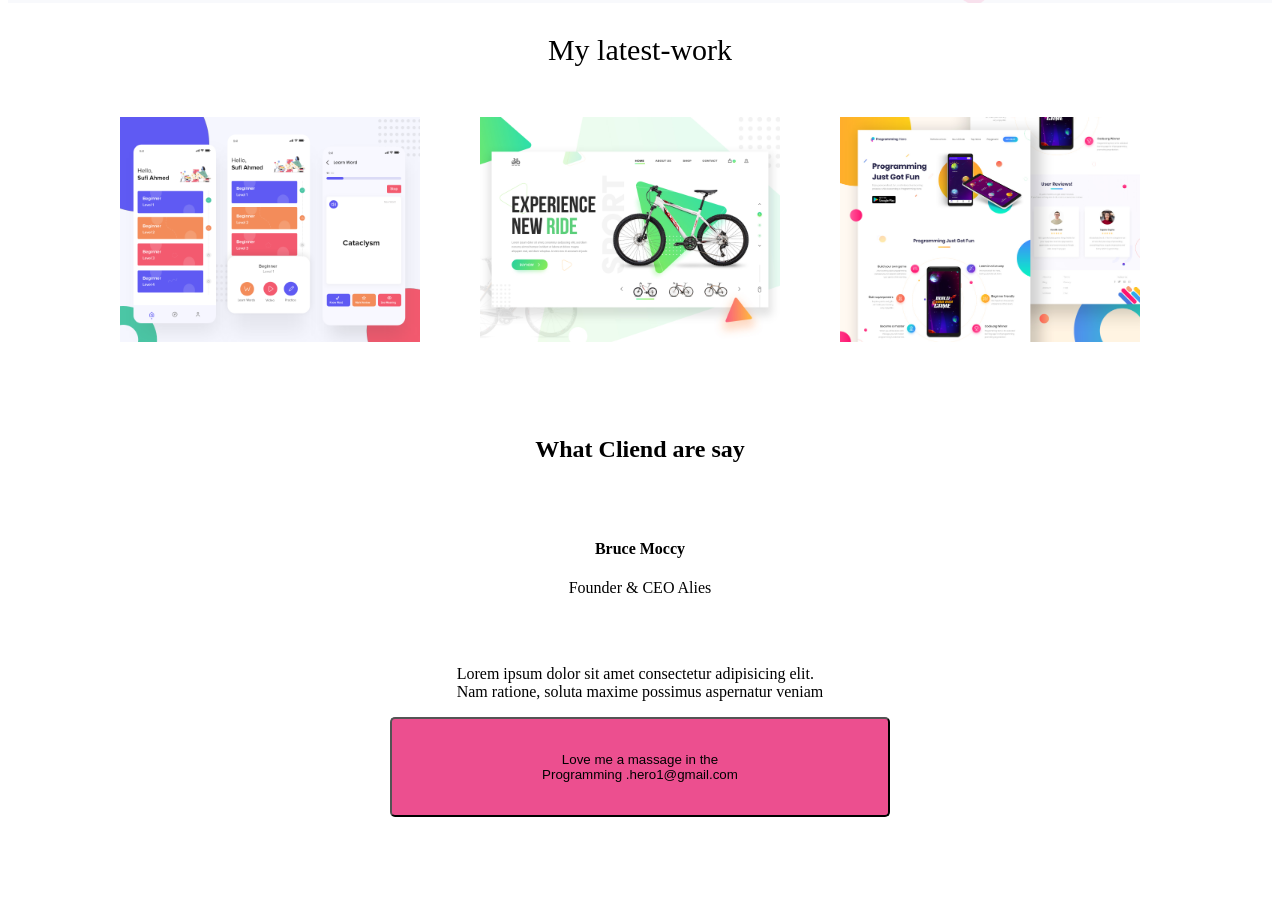
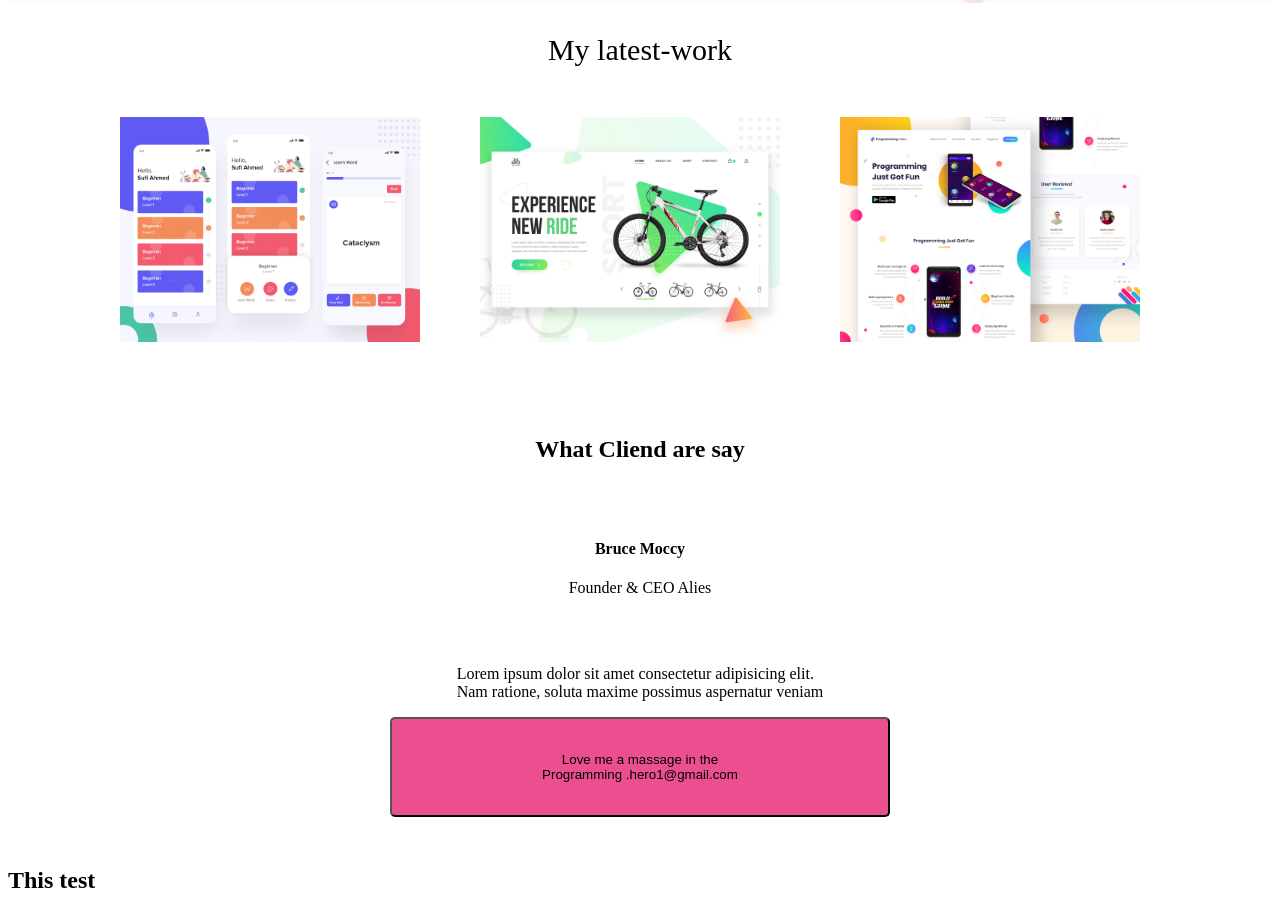
Before and after one commit to Emon82/Mamun-san, a plain HTML site: page index.html in a window 1280 px wide. Shown: the part 1195-2109 px from the top of the page. Before the commit the page ends 2062 px from the top, so only its background shows below. Drawn offline with Linux system fonts and the light colour scheme.

Commit message:
this test

```diff
--- a/index.html
+++ b/index.html
@@ -77,5 +77,8 @@
           </div>
       </div>
   </section>
+  <section>
+    <h1>This test </h1>
+  </section>
   </body>
 </html>
```
